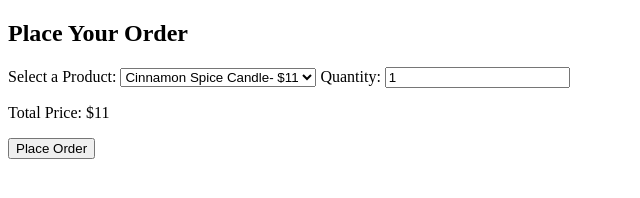
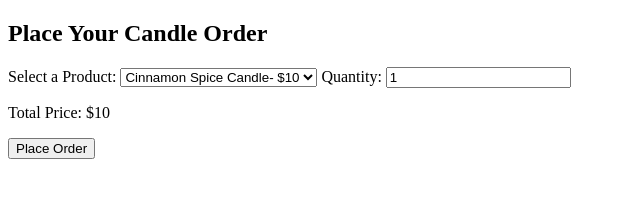
Before and after one commit to jlozamarin/Coding-Challenge-11, a plain HTML site: page index.html in a window 1280 px wide. Shown: the whole page, without its empty margins (0-640 px from the left). Drawn offline with Linux system fonts and the light colour scheme.

Commit message:
changed prices

```diff
--- a/index.html
+++ b/index.html
@@ -7,19 +7,19 @@
    <title>Order Management System</title>
 </head>
 <body>
-    <h2>Place Your Order</h2>
+    <h2>Place Your Candle Order</h2>
 
     <label for="product-selector">Select a Product:</label>
     <select id="product-selector">
-        <option value="10">Cinnamon Spice Candle- $11</option>
-        <option value="15">Vanilla Bean Candle - $12</option>
-        <option value="20">Lavender Candle - $13</option>
+        <option value="10">Cinnamon Spice Candle- $10</option>
+        <option value="15">Vanilla Bean Candle - $15</option>
+        <option value="20">Lavender Candle - $20</option>
     </select>
 
     <label for="quantity">Quantity:</label>
     <input type="number" id="quantity" value="1" min="1">
 
-    <p>Total Price: $<span id="total-price">11</span></p>
+    <p>Total Price: $<span id="total-price">10</span></p>
 
     <button id="place-order">Place Order</button>
 
```
